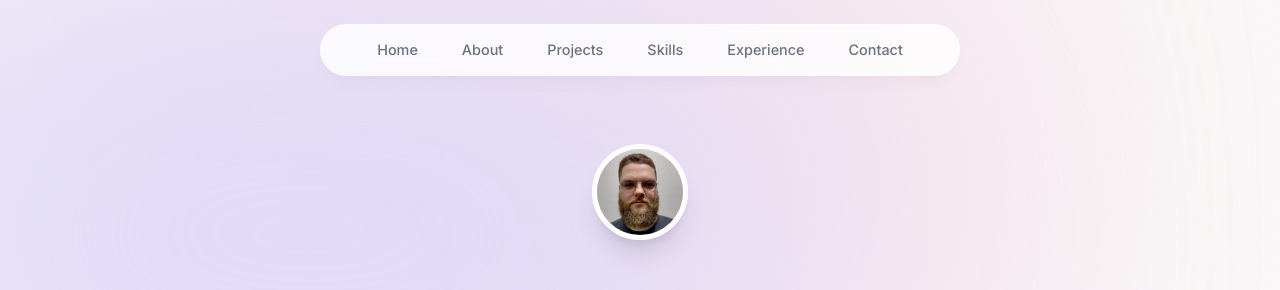
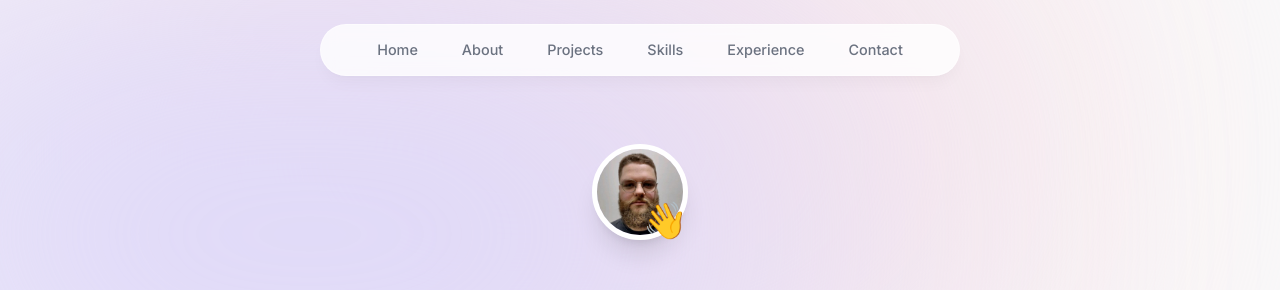
Before and after one commit to tiagorahal/portfolio_2.0, a Next.js app: page / in a window 1280 px wide. Shown: the top 290 px of the page. Built offline with nearby package versions, Linux system fonts and the light colour scheme.

Commit message:
Add animation to portrait

```diff
--- a/components/intro.tsx
+++ b/components/intro.tsx
@@ -1,21 +1,47 @@
+"use client";
+
 import React from "react";
 import Image from "next/image";
 import profilePic from "../public/profile.jpeg";
+import { motion } from "framer-motion";
 
 export default function Intro() {
   return (
     <section>
       <div className="flex items-center justify-center">
-        <div>
+      <div className="relative">
+          <motion.div
+            initial={{ opacity: 0, scale: 0 }}
+            animate={{ opacity: 1, scale: 1 }}
+            transition={{
+              type: "tween",
+              duration: 0.2,
+            }}
+          >
             <Image
               src={profilePic}
-            alt="Tiago Rahal profile picture"
+              alt="Tiago Rahal portrait"
               width="192"
               height="192"
               quality="95"
               priority={true}
               className="h-24 w-24 rounded-full object-cover border-[0.35rem] border-white shadow-xl"
             />
+          </motion.div>
+
+          <motion.span
+            className="absolute bottom-0 right-0 text-4xl"
+            initial={{ opacity: 0, scale: 0 }}
+            animate={{ opacity: 1, scale: 1 }}
+            transition={{
+              type: "spring",
+              stiffness: 125,
+              delay: 0.1,
+              duration: 0.7,
+            }}
+          >
+            👋
+          </motion.span>
         </div>
       </div>
     </section>
```
Lines whose indentation alone changed are shown as unchanged.
